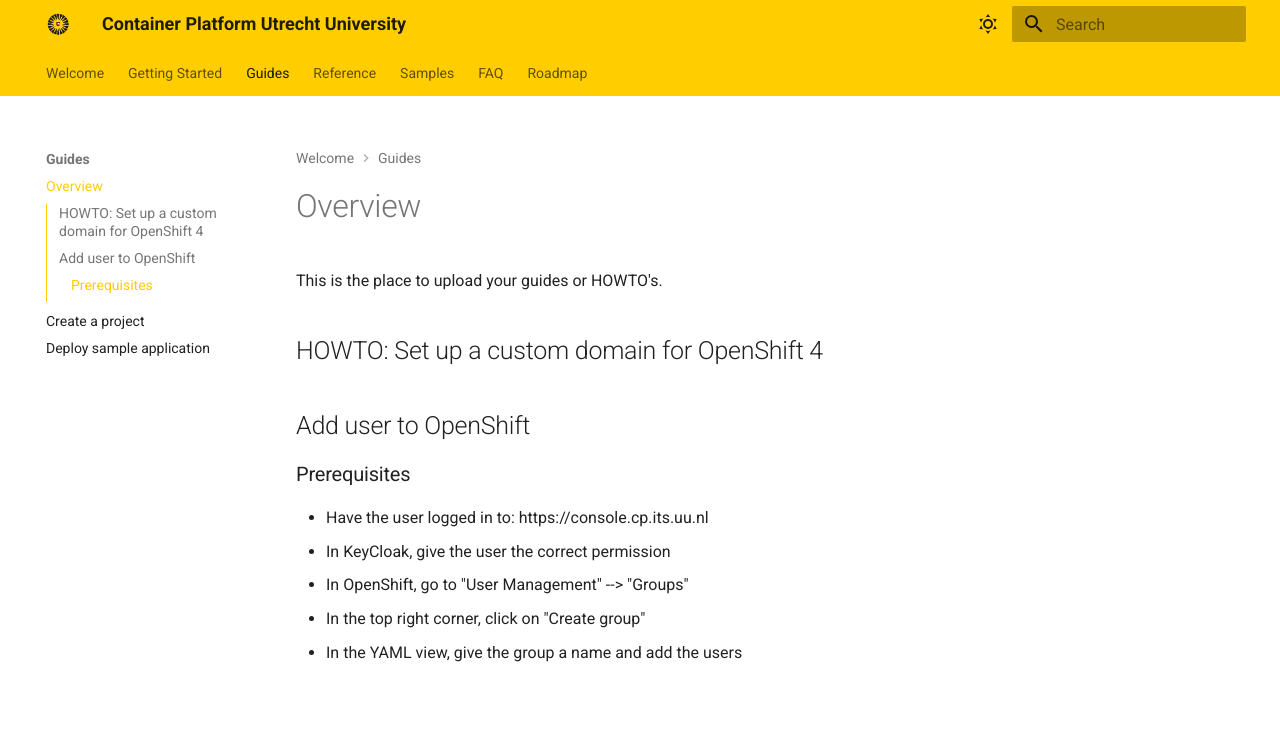
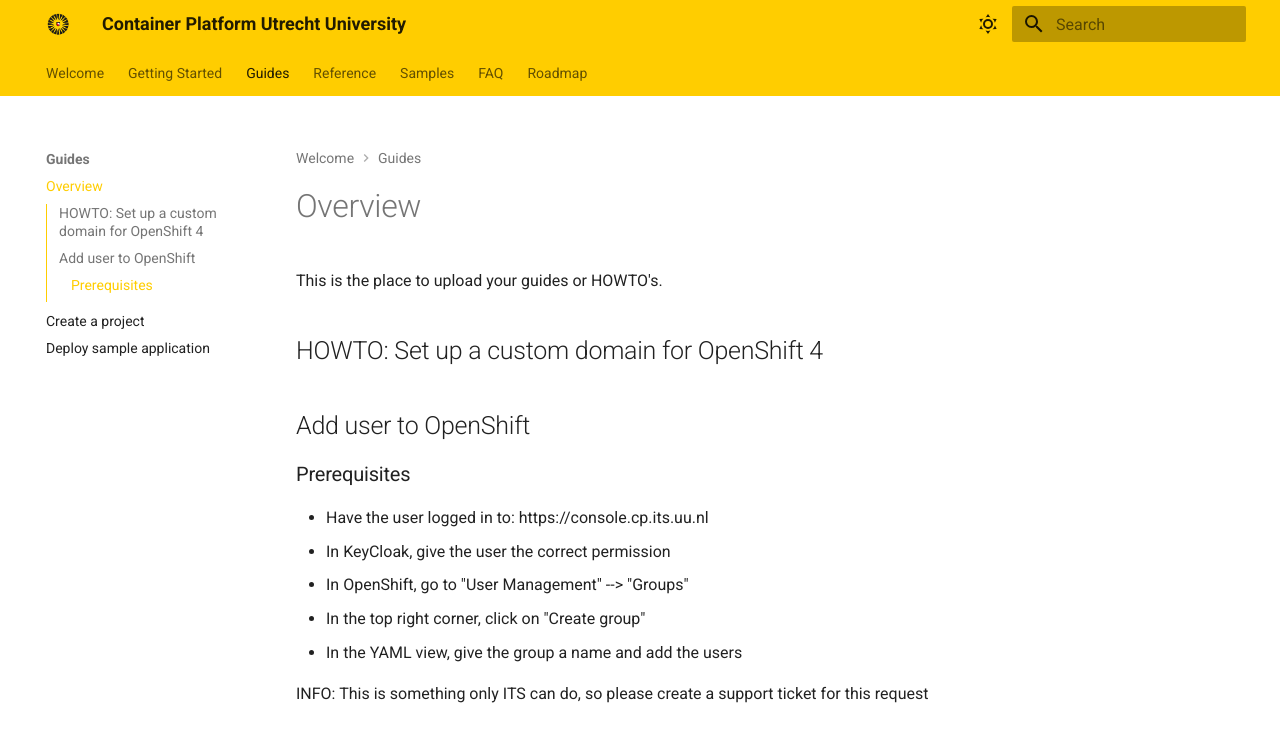
Before and after one commit to UtrechtUniversity/containerplatform-docs, an MkDocs documentation site: the page built from docs/content/guides/guides.md, in a window 1280 px wide. Shown: the top 742 px of the page. Built offline with MkDocs 1.6.1 and Material for MkDocs 9.7.7, drawn with Linux system fonts in a browser that asks for light colours.

Commit message:
Add some docs around user management

```diff
--- a/docs/content/guides/guides.md
+++ b/docs/content/guides/guides.md
@@ -11,3 +11,5 @@
 - In OpenShift, go to "User Management" --> "Groups"
 - In the top right corner, click on "Create group"
 - In the YAML view, give the group a name and add the users
+
+INFO: This is something only ITS can do, so please create a support ticket for this request
```
